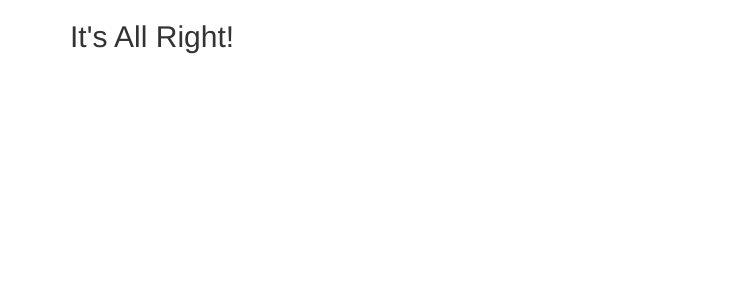
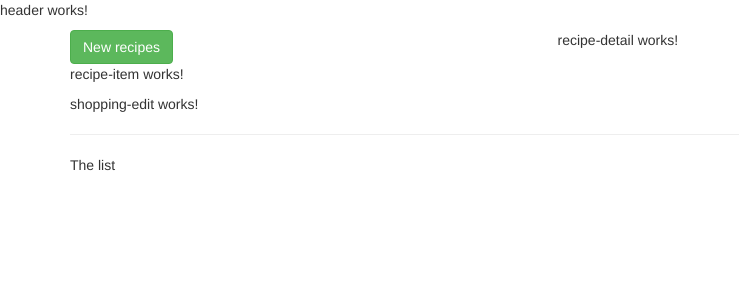
Before and after one commit to vallauri-ict/my-recipes-michele-ghisolfi, an Angular app: page / in a window 1280 px wide. Shown: the top 300 px of the page, without its empty margins (0-739 px from the left). Built offline with nearby package versions, Linux system fonts and the light colour scheme.

Commit message:
Primary components layed out

```diff
--- a/src/app/app.component.html
+++ b/src/app/app.component.html
@@ -1,7 +1,9 @@
+<app-header></app-header>
 <div class="container">
   <div class="row">
     <div class="col-md-12">
-      <h2>It's All Right!</h2>
+      <app-recipes></app-recipes>
+      <app-shopping-list></app-shopping-list>
     </div>
   </div>
  </div>
--- a/src/app/recipes/recipe-list/recipe-list.component.html
+++ b/src/app/recipes/recipe-list/recipe-list.component.html
@@ -1 +1,11 @@
-<p>recipe-list works!</p>
+<div class="row">
+    <div class="col-xs-12">
+        <button class="btn btn-success">New recipes</button>
+    </div>
+</div>
+
+<div class="row">
+    <div class="col-xs-12">
+        <app-recipe-item></app-recipe-item>
+    </div>
+</div>
--- a/src/app/recipes/recipes.component.html
+++ b/src/app/recipes/recipes.component.html
@@ -1 +1,8 @@
-<p>recipes works!</p>
+<div class="row">
+    <div class="col-md-5">
+        <app-recipe-list></app-recipe-list>
+    </div>
+    <div class="col-md-7">
+        <app-recipe-detail></app-recipe-detail>
+    </div>
+</div>
--- a/src/app/shopping-list/shopping-list.component.html
+++ b/src/app/shopping-list/shopping-list.component.html
@@ -1 +1,7 @@
-<p>shopping-list works!</p>
+<div class="row">
+    <div class="col-xs-10">
+        <app-shopping-edit></app-shopping-edit>
+        <hr>
+        <p>The list</p>
+    </div>
+</div>
```
